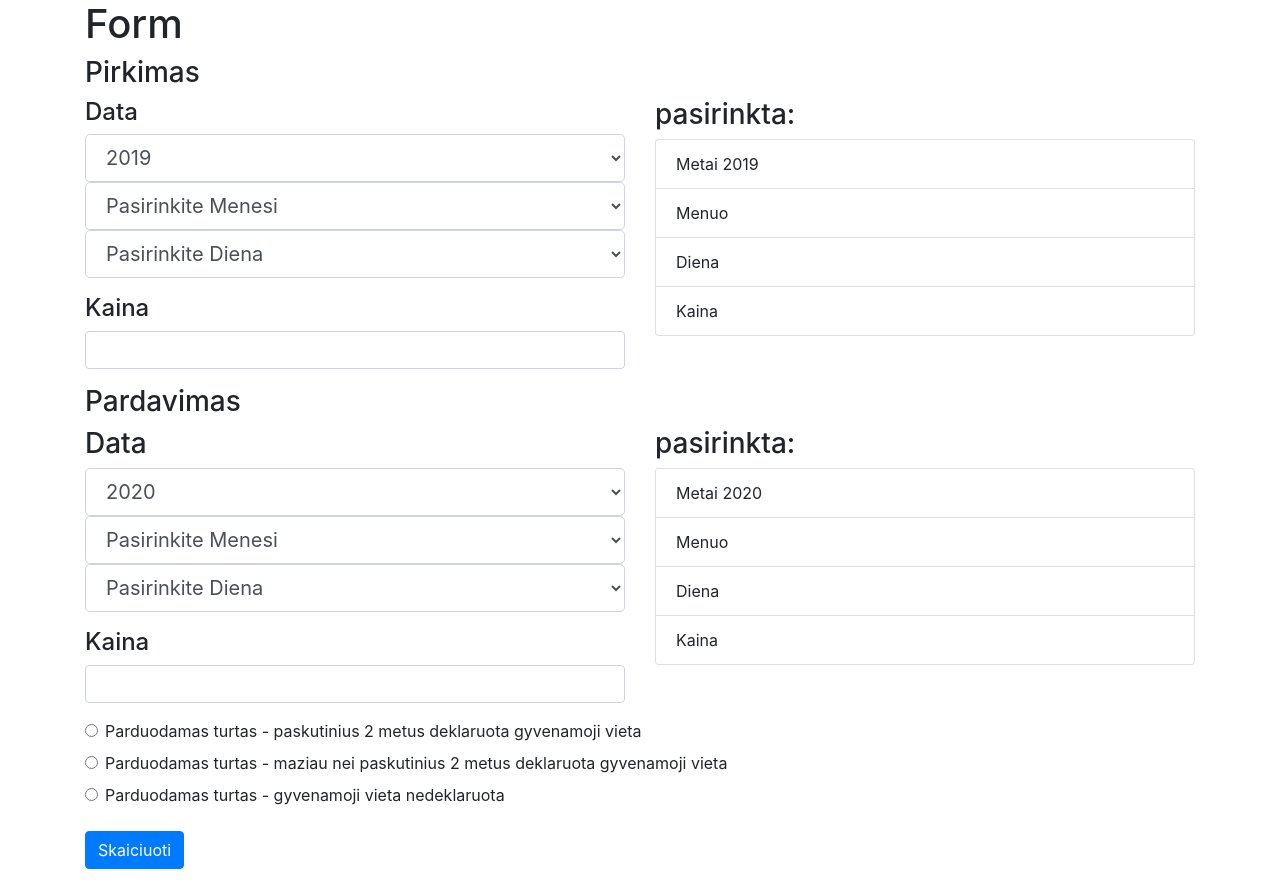
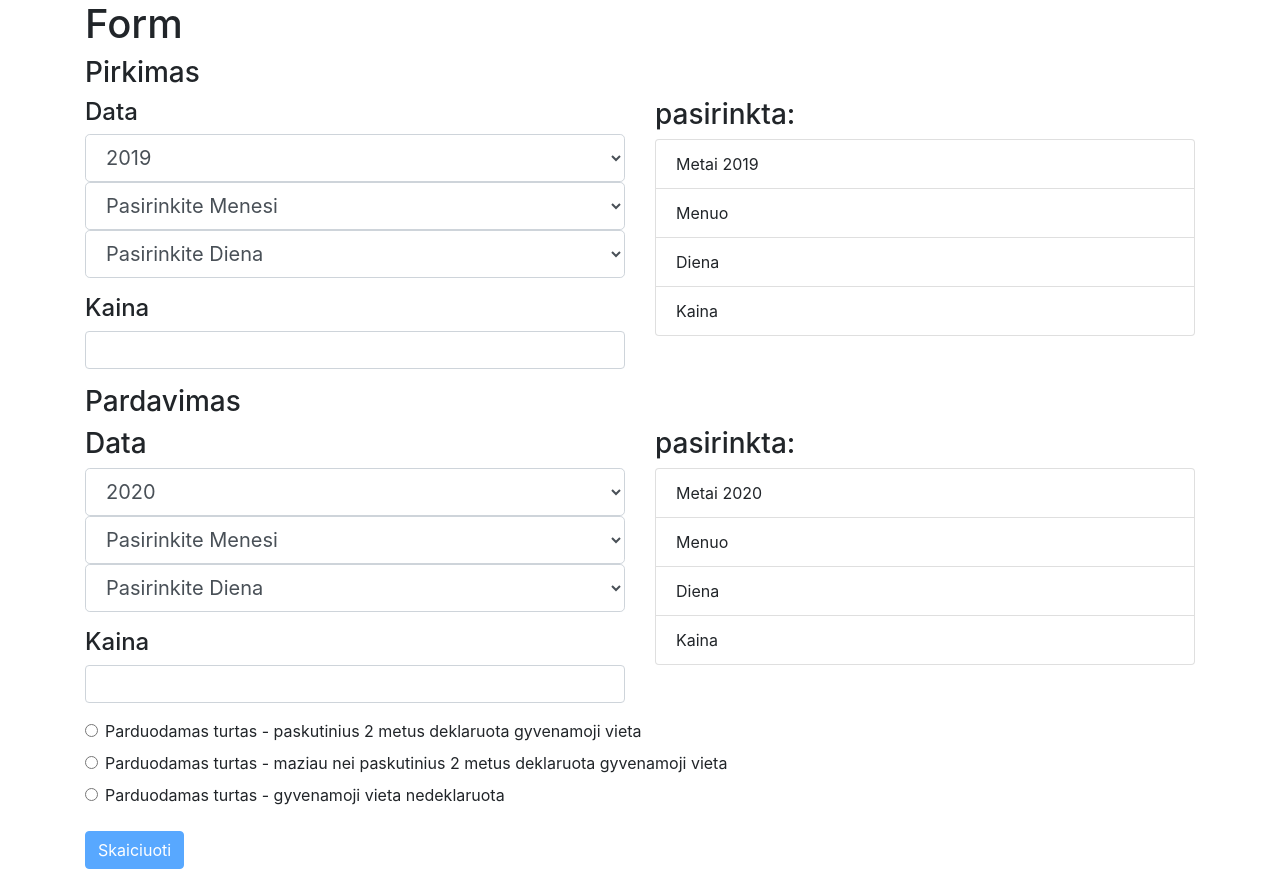
Before and after one commit to horolug/nt-duk, a React (Create React App) app: page / in a window 1280 px wide. Shown: the top 883 px of the page. Built offline with nearby package versions, Linux system fonts and the light colour scheme.

Commit message:
Calculate button is disabled if form is invalid

```diff
--- a/src/Components/Form/form.js
+++ b/src/Components/Form/form.js
@@ -87,6 +87,7 @@ class Form extends React.Component {
   }
 
   taxReportDueDate(){
+    // fixme - refactor so it can be moved to helpers.js
     const sellDate = this.state.sellYear+"-"+this.state.sellMonth+"-"+this.state.sellDay;
     let taxDueDate = "";
     if ( moment(sellDate).isBefore(this.state.sellYear+'-05-01') ){
@@ -153,6 +154,7 @@ class Form extends React.Component {
   }
 
   isFormValid(){
+    // FIXME - update validation logic
     const formValues = [
       this.state.sellYear,
       this.state.sellMonth,
@@ -173,7 +175,6 @@ class Form extends React.Component {
         isFormValid = false;
       }
     }
-
     return isFormValid;
   }
 
@@ -300,7 +301,9 @@ class Form extends React.Component {
         </div>
 
         <div className="form-group">
-          <button onClick={this.handleSubmit}
+          <button
+            disabled = {this.isFormValid() ? false : true }
+            onClick={this.handleSubmit}
             className="btn btn-primary">
             Skaiciuoti
           </button>
```
